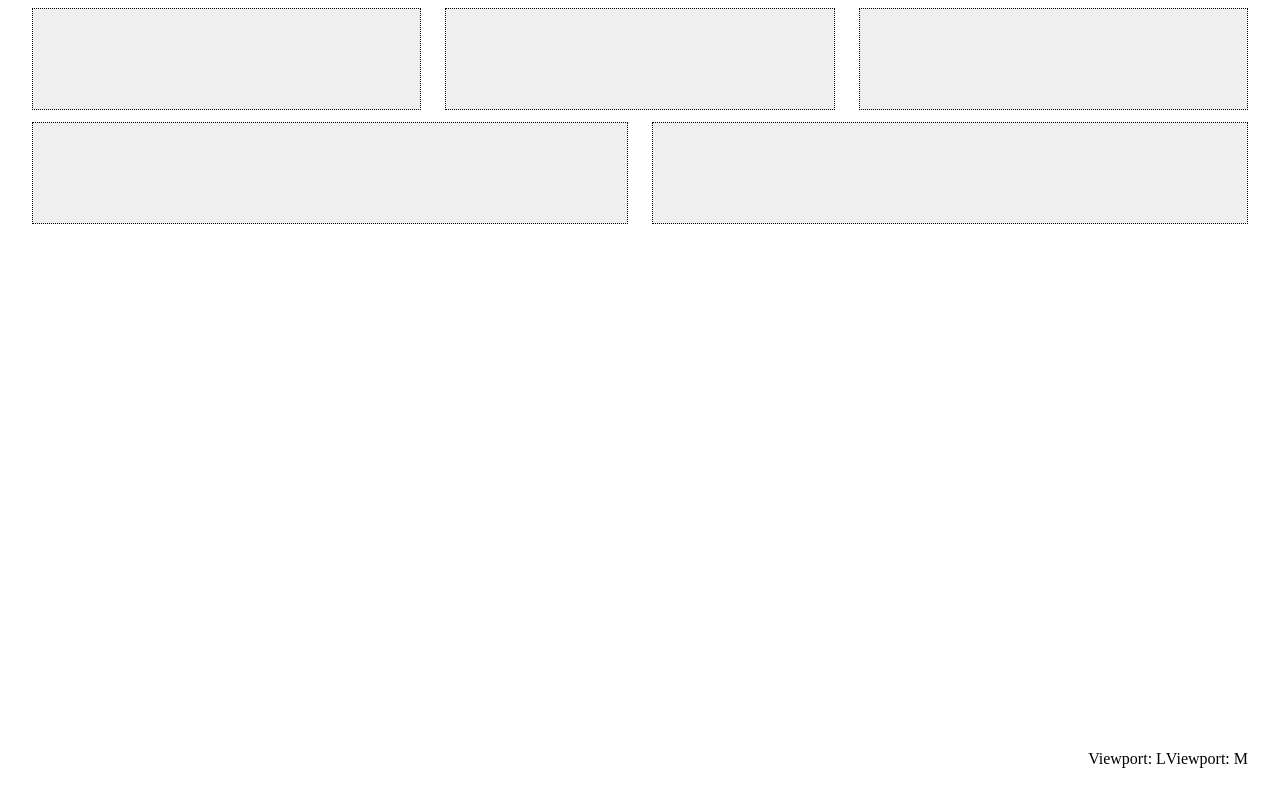
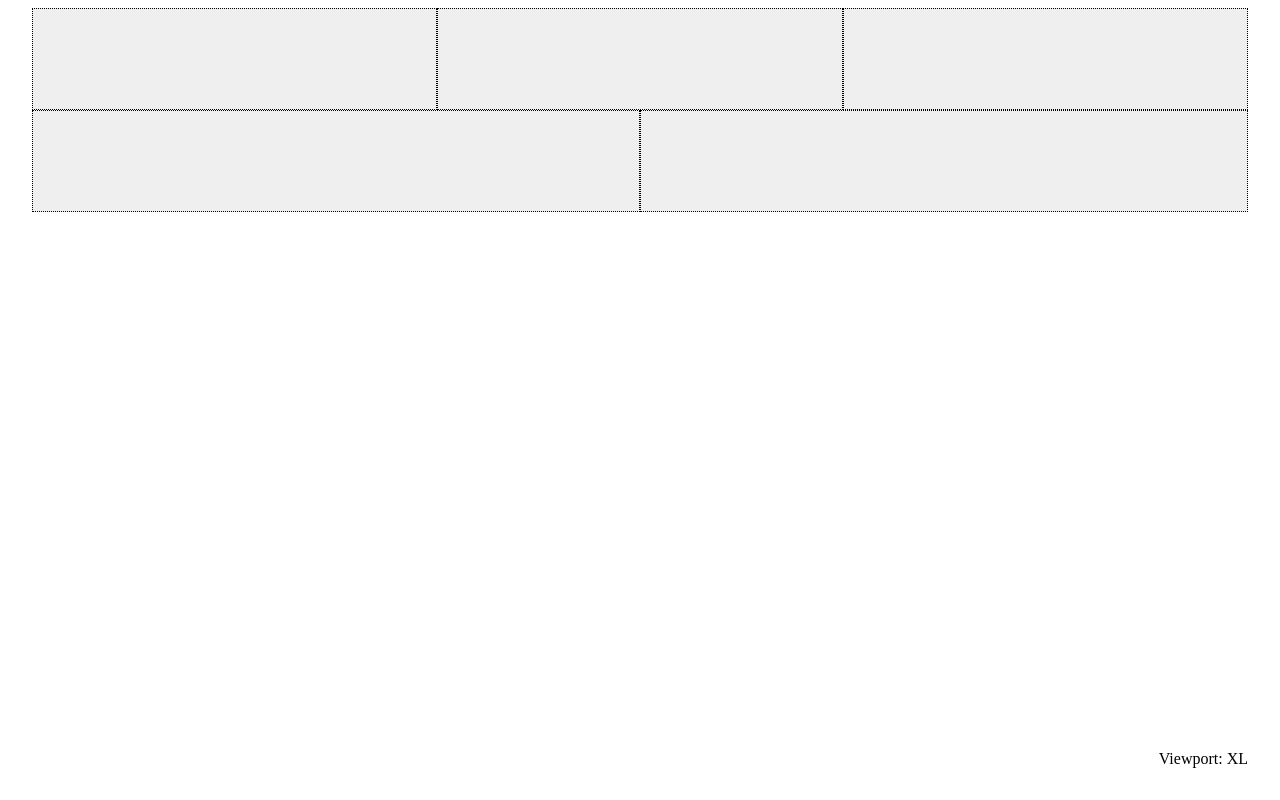
Before and after one commit to Mandersen21/grid-poc, a Gatsby site: page / in a window 1280 px wide. Built offline with nearby package versions, Linux system fonts and the light colour scheme; Gatsby itself is replaced by a stand-in of ours.

Commit message:
added theming

```diff
--- a/src/components/column.tsx
+++ b/src/components/column.tsx
@@ -17,7 +17,7 @@ const Column = (props: Props) => {
             item
             xs={12}
             sm={12}
-            {...props.m ? { md: props.m } : { md: 6 }}
+            {...props.m ? { md: props.m } : { md: true }}
             {...props.l ? { lg: props.l } : { lg: true }}
             {...props.xl ? { xl: props.xl } : { xl: true }}>
             {props.children}
--- a/src/components/container.tsx
+++ b/src/components/container.tsx
@@ -1,19 +1,34 @@
 import React from "react"
 
 import { Container as Container_, Grid } from '@material-ui/core'
+import { ThemeProvider, createMuiTheme } from "@material-ui/core/styles"
 
 type Props = {
     children?: React.ReactNode
     fluid?: boolean
 }
 
+const breakPointValues = {
+    xs: 0,
+    sm: 768, // medium
+    md: 1025, // large
+    lg: 1280, // x-large
+    xl: 1360, // xx-large
+}
+
+const theme = createMuiTheme({
+    breakpoints: { values: breakPointValues }
+})
+
 const Container = (props: Props) => {
     return (
-        <Container_ {...props.fluid ? { maxWidth: false } : { fixed: true }}>
-            <Grid container spacing={3}>
-                {props.children}
-            </Grid>
-        </Container_>
+        <ThemeProvider theme={theme}>
+            <Container_ {...props.fluid ? { maxWidth: false } : { fixed: true }}>
+                <Grid container>
+                    {props.children}
+                </Grid>
+            </Container_>
+        </ThemeProvider>
     )
 }
 
--- a/src/components/layout.tsx
+++ b/src/components/layout.tsx
@@ -37,6 +37,7 @@ const Layout = ({ children }) => {
 
       <div className="viewport-viewer">
       <p>
+      <div className="xxl hidden">Viewport: XXL</div>
         <div className="xl hidden">Viewport: XL</div>
         <div className="l hidden">Viewport: L</div>
         <div className="s hidden">Viewport: S</div>
--- a/src/components/viewport.css
+++ b/src/components/viewport.css
@@ -7,25 +7,31 @@
     font-family: DFDS;
 }
 
-@media only screen and (min-width: 1920px) {
+@media only screen and (min-width: 1360px) {
+    .xxl {
+        display: initial !important;
+    }
+}
+
+@media only screen and (min-width: 1280px) and (max-width: 1359px) {
     .xl {
         display: initial !important;
     }
 }
 
-@media only screen and (min-width: 1280px) and (max-width: 1920px) {
+@media only screen and (min-width: 1025px) and (max-width: 1279px) {
     .l {
         display: initial !important;
     }
 }
 
-@media only screen and (min-width: 960px) and (max-width: 1280px) {
+@media only screen and (min-width: 768px) and (max-width: 1024px) {
     .m {
         display: initial !important;
     }
 }
 
-@media only screen and (max-width: 960px) {
+@media only screen and (max-width: 767px) {
     .s {
         display: initial !important;
     }
```
